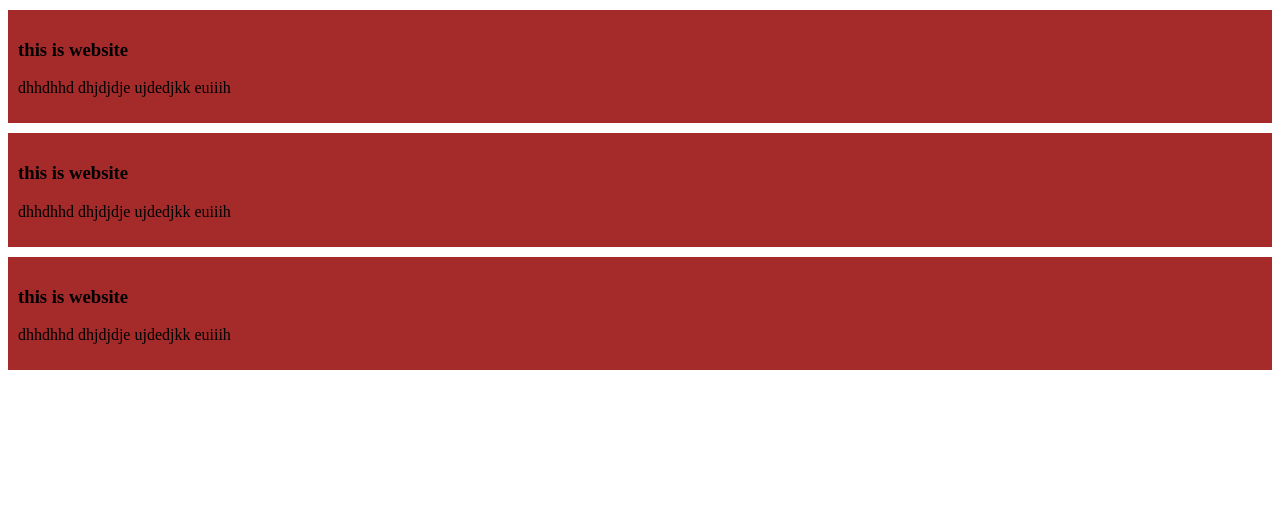
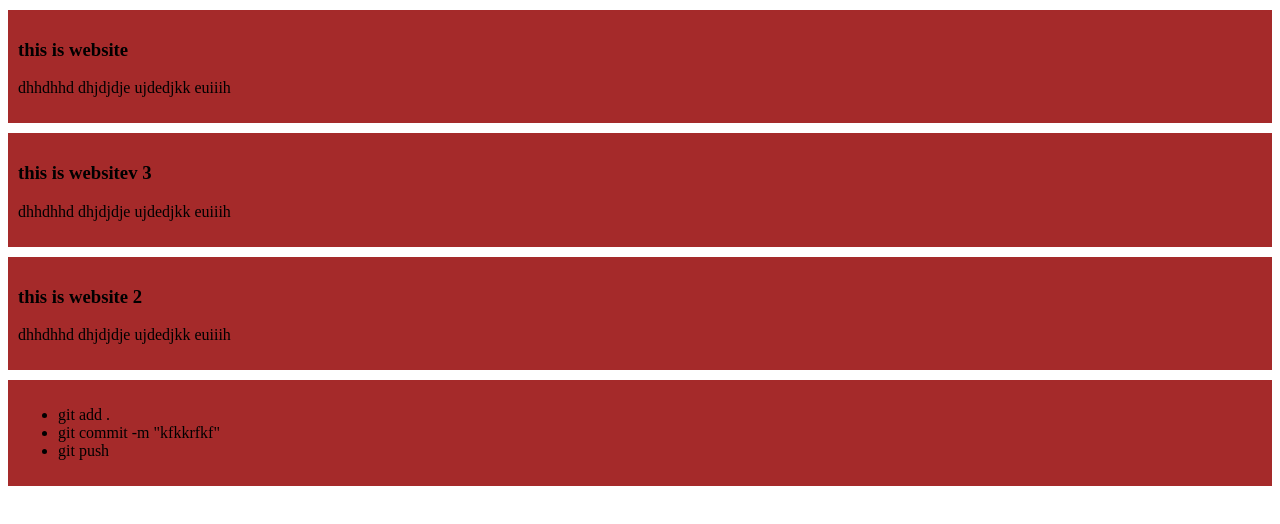
Before and after one commit to mdsojiby/my-simple-website, a plain HTML site: page index.html in a window 1280 px wide. Drawn offline with Linux system fonts and the light colour scheme.

Commit message:
kkk dhdj djjdj

```diff
--- a/index.html
+++ b/index.html
@@ -13,14 +13,22 @@
     </div>
 
     <div>
-        <h3>this is website</h3>
+        <h3>this is websitev 3</h3>
         <p>dhhdhhd dhjdjdje ujdedjkk euiiih </p>
     </div>
 
 
     <div>
-        <h3>this is website</h3>
+        <h3>this is website 2</h3>
         <p>dhhdhhd dhjdjdje ujdedjkk euiiih </p>
+    </div>
+
+    <div>
+        <ul>
+            <li>git add .</li>
+            <li>git commit -m "kfkkrfkf"</li>
+            <li>git push</li>
+        </ul>
     </div>
 </body>
 </html>
```
